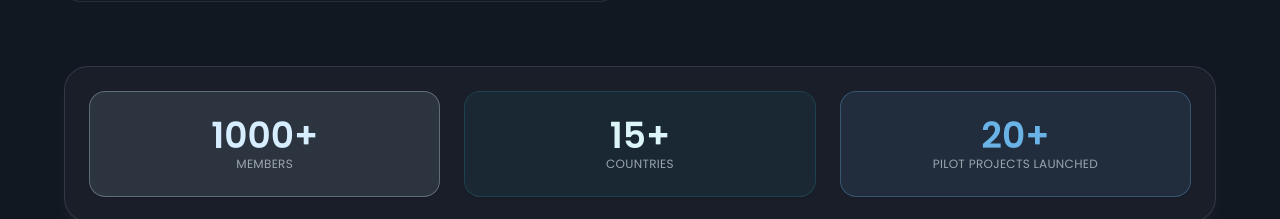
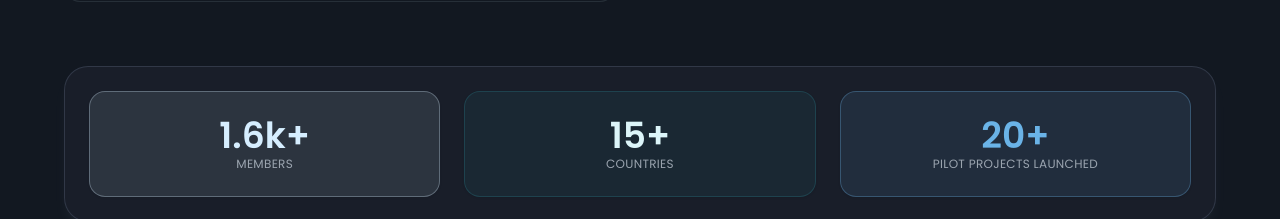
Before and after one commit to Data-Fellows/data-fellows-web-app, a Next.js app: page / in a window 1280 px wide. Shown: the part 1560-1779 px from the top of the page. Built offline with nearby package versions, Linux system fonts and the light colour scheme.

Commit message:
Update home page member count stat to 1.6k+

```diff
--- a/src/views/home/sections/who-we-are.tsx
+++ b/src/views/home/sections/who-we-are.tsx
@@ -16,7 +16,7 @@ const quotes = [
 ];
 
 const stats = [
-  { value: "1000+", label: "Members" },
+  { value: "1.6k+", label: "Members" },
   { value: "15+", label: "Countries" },
   { value: "20+", label: "Pilot projects launched" },
 ];
```
